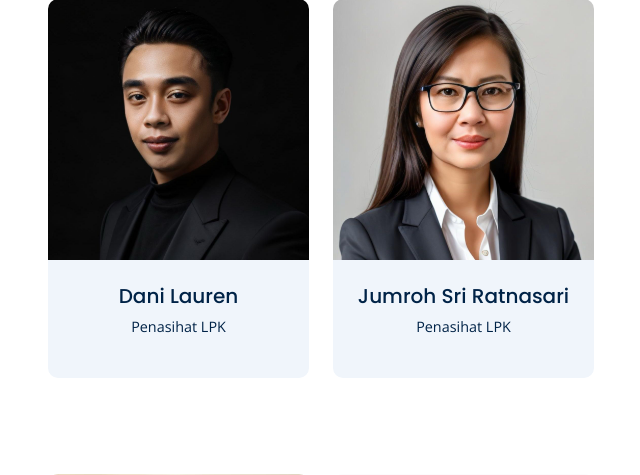
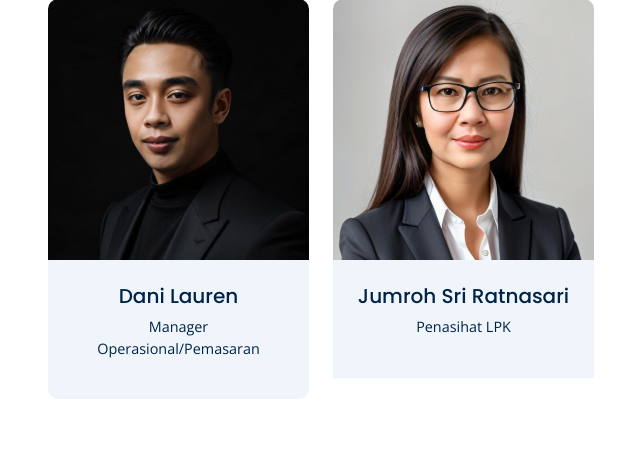
Before and after one commit to nasiikhunamin/mbj-web, a Laravel app: page /profile/struktur-organisasi in a window 1280 px wide. Shown: the part 1227-1702 px from the top of the page, without its empty margins (319-959 px from the left). Run offline with Laravel 10, Linux system fonts and the light colour scheme; some libraries are stand-ins or nearby versions.

Commit message:
change posisition

```diff
--- a/resources/views/pages/profile/struktur-organisasi.blade.php
+++ b/resources/views/pages/profile/struktur-organisasi.blade.php
@@ -39,7 +39,7 @@
                     </div>
                     <div class="team-text bg-light text-center p-4">
                         <h5>Dani Lauren</h5>
-                        <p class="text-primary">Penasihat LPK</p>
+                        <p class="text-primary">Manager Operasional/Pemasaran</p>
                     </div>
                 </div>
             </div>
```
